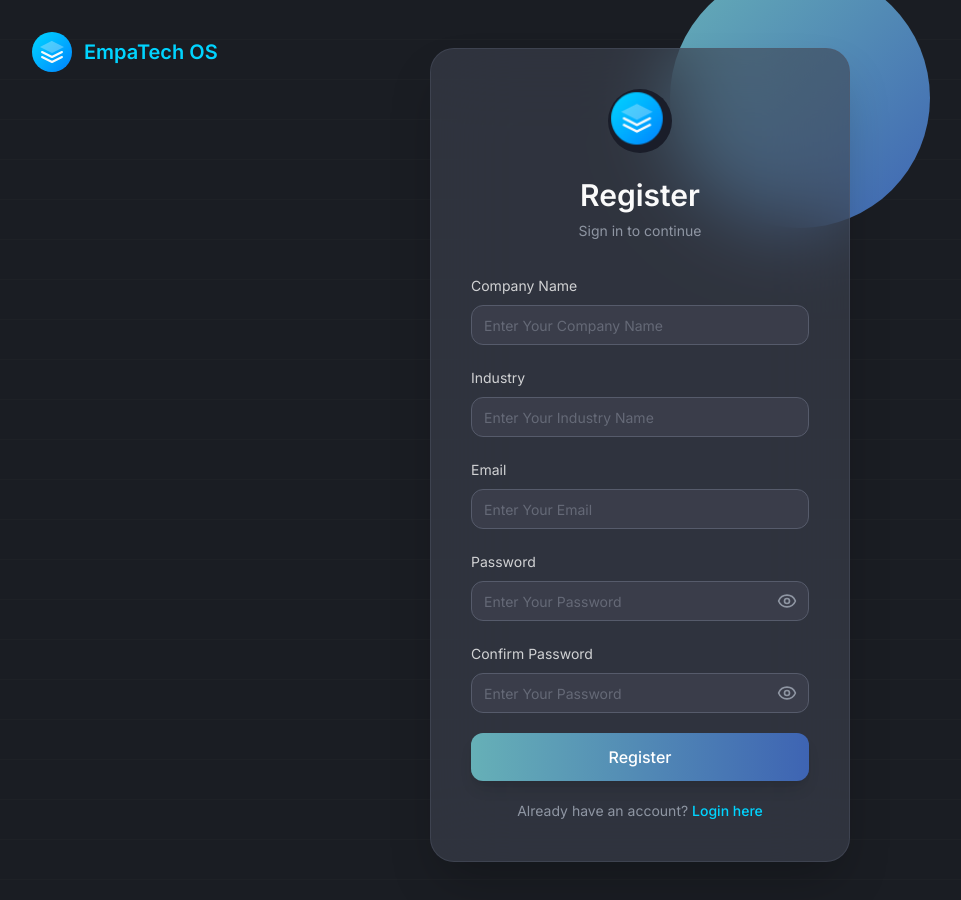
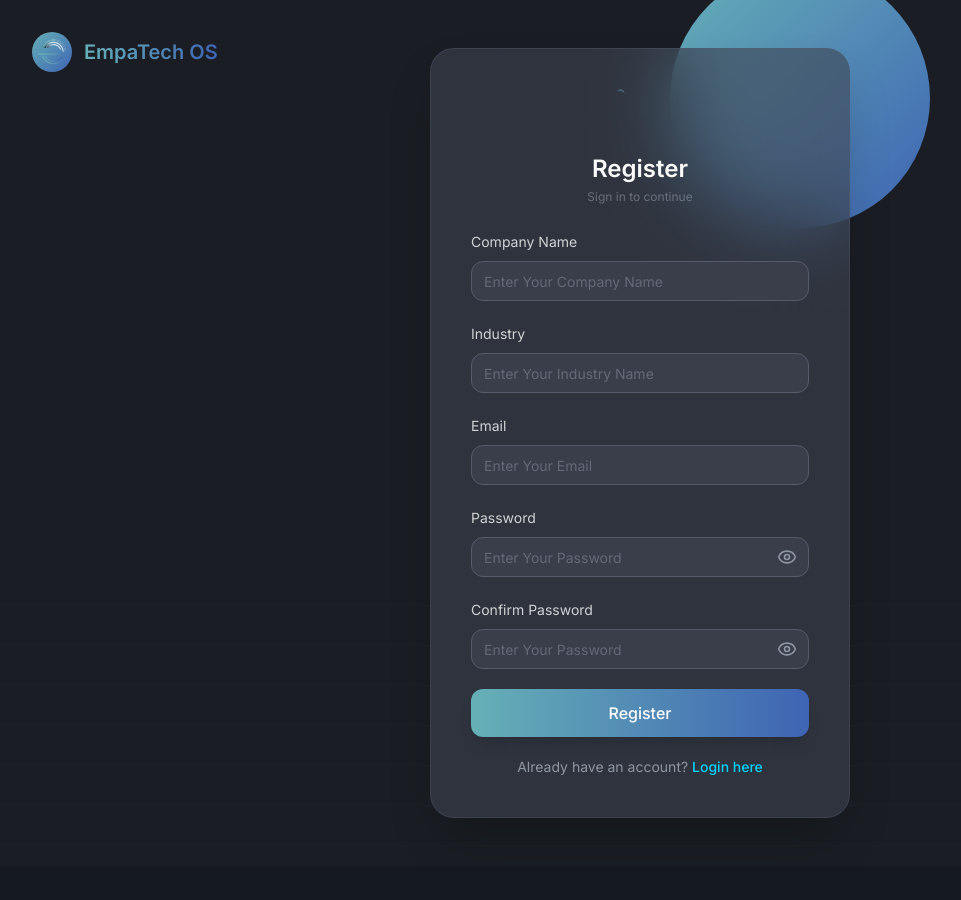
Before and after one commit to MuhammadAslam635/pixel-perfect-sign-19, a React (Vite) app: page /signup in a window 1280 px wide. Shown: the top 900 px of the page, without its empty margins (0-961 px from the left). After the commit the page ends 866 px from the top, so only its background shows below. Built offline with nearby package versions, Linux system fonts and the light colour scheme; the HTML template or start-up script is replaced by a standard one.

Commit message:
Update logo and background styling
Refactor the logo component to use the provided SVG code. Adjust the background lines in the sign-in and sign-up components to appear at the bottom of the page, creating a grounded effect. Also, update the header styling for the registration card.

```diff
--- a/src/components/Logo.tsx
+++ b/src/components/Logo.tsx
@@ -1,21 +1,36 @@
 const Logo = () => {
   return (
     <div className="flex items-center gap-3">
-      <div className="w-10 h-10 rounded-full bg-gradient-to-br from-primary to-secondary flex items-center justify-center relative overflow-hidden">
-        <div className="absolute inset-0 bg-gradient-to-br from-primary/20 to-transparent" />
-        <svg
-          viewBox="0 0 24 24"
-          fill="none"
-          className="w-6 h-6 relative z-10"
-          stroke="currentColor"
-          strokeWidth="2"
-        >
-          <path d="M12 2L2 7L12 12L22 7L12 2Z" fill="currentColor" opacity="0.3" />
-          <path d="M2 17L12 22L22 17" strokeLinecap="round" strokeLinejoin="round" />
-          <path d="M2 12L12 17L22 12" strokeLinecap="round" strokeLinejoin="round" />
+      <div className="w-10 h-10 rounded-full bg-gradient-to-br from-[#66B0B7] to-[#3E64B3] flex items-center justify-center p-1.5">
+        <svg viewBox="0 0 38 34" fill="none" xmlns="http://www.w3.org/2000/svg" className="w-full h-full">
+          <path opacity="0.7" d="M21.2201 3.13507C15.5524 3.13507 10.6715 6.5898 8.58143 11.5076H10.2781C12.2697 7.4627 16.413 4.68417 21.2078 4.68417C27.6746 4.68417 32.9735 9.73717 33.3669 16.0934H33.3424C33.7972 16.4991 34.2767 16.9294 34.7439 17.372C34.8669 17.2367 34.9283 17.0646 34.9283 16.8679C34.9529 9.29457 28.7934 3.13507 21.2201 3.13507ZM21.2201 6.1595C17.2736 6.1595 13.8188 8.31102 11.9624 11.5076H13.8065C15.4786 9.20851 18.1711 7.70859 21.2201 7.70859C24.8592 7.70859 28.0803 9.81093 29.5557 13.0567C29.5557 13.0567 30.2442 13.5361 31.2523 14.3353C31.2646 14.3107 31.2892 14.2984 31.3015 14.2738C31.449 14.0771 31.4859 13.8189 31.4121 13.5853C29.986 9.14703 25.8919 6.1595 21.2201 6.1595ZM21.2201 0C13.7943 0 7.47493 4.8317 5.23735 11.5076H6.87251C9.04862 5.69231 14.6672 1.5368 21.2324 1.5368C29.6786 1.5368 36.5635 8.40937 36.5635 16.8556C36.5635 17.581 36.5143 18.3187 36.4037 19.0317C36.8217 19.4866 37.2274 19.9661 37.5962 20.4333C37.7069 20.3226 37.7806 20.1874 37.8052 20.0399C38.0019 18.9949 38.1003 17.9252 38.1003 16.8556C38.1003 7.56105 30.5269 0 21.2201 0Z" fill="url(#paint0_linear)"/>
+          <path d="M34.3874 26.1625C34.0555 25.9043 33.5637 25.9658 33.3055 26.2977C30.3795 30.0475 25.9781 32.1867 21.2201 32.1867C14.6303 32.1867 8.9995 28.0066 6.84798 22.1545H5.21283C7.43811 28.8673 13.7697 33.7235 21.2201 33.7235C26.4453 33.7235 31.2893 31.363 34.5104 27.2321C34.7809 26.9124 34.7194 26.433 34.3874 26.1625ZM21.2201 0C13.7943 0 7.475 4.8317 5.23741 11.5076H6.87257C9.04868 5.69231 14.6672 1.5368 21.2324 1.5368C29.6787 1.5368 36.5635 8.40937 36.5635 16.8556C36.5635 17.581 36.5144 18.3187 36.4037 19.0317C36.4037 19.0563 36.3914 19.0932 36.3914 19.1178H0.774547C0.344243 19.1178 0 19.462 0 19.8923C0 20.3226 0.344243 20.6669 0.762253 20.6669H36.957C37.1414 20.6792 37.3135 20.6423 37.461 20.5317C37.4979 20.5071 37.5471 20.4702 37.5717 20.4333C37.6823 20.3226 37.7561 20.1874 37.7807 20.0399C37.9774 18.9949 38.0758 17.9252 38.0758 16.8556C38.1003 7.56105 30.527 0 21.2201 0Z" fill="url(#paint1_linear)"/>
+          <path d="M32.2113 23.7773C31.8671 23.5314 31.3753 23.6052 31.1294 23.9617C28.8427 27.1583 25.1421 29.0639 21.2201 29.0639C16.4007 29.0639 12.2329 26.2485 10.2535 22.179H8.5569C10.6347 27.1214 15.5278 30.613 21.2201 30.613C25.6338 30.613 29.8139 28.4615 32.3957 24.8715C32.6416 24.5027 32.5679 24.0232 32.2113 23.7773Z" fill="url(#paint2_linear)"/>
+          <defs>
+            <linearGradient id="paint0_linear" x1="24.8206" y1="11.0304" x2="18.2069" y2="18.8346" gradientUnits="userSpaceOnUse">
+              <stop stopColor="white"/>
+              <stop offset="1"/>
+            </linearGradient>
+            <linearGradient id="paint1_linear" x1="0.351952" y1="14.0232" x2="53.3614" y2="21.2415" gradientUnits="userSpaceOnUse">
+              <stop stopColor="#69B4B7"/>
+              <stop offset="0.1587" stopColor="#66AFB7"/>
+              <stop offset="0.3504" stopColor="#5EA0B6"/>
+              <stop offset="0.5591" stopColor="#5188B6"/>
+              <stop offset="0.7795" stopColor="#3F66B4"/>
+              <stop offset="1" stopColor="#283CB3"/>
+            </linearGradient>
+            <linearGradient id="paint2_linear" x1="-4.28199" y1="18.3786" x2="41.2836" y2="15.6717" gradientUnits="userSpaceOnUse">
+              <stop stopColor="#69B4B7"/>
+              <stop offset="0.1587" stopColor="#66AFB7"/>
+              <stop offset="0.3504" stopColor="#5EA0B6"/>
+              <stop offset="0.5591" stopColor="#5188B6"/>
+              <stop offset="0.7795" stopColor="#3F66B4"/>
+              <stop offset="1" stopColor="#283CB3"/>
+            </linearGradient>
+          </defs>
         </svg>
       </div>
-      <span className="text-xl font-semibold text-primary">EmpaTech OS</span>
+      <span className="text-xl font-semibold bg-gradient-to-r from-[#66B0B7] to-[#3E64B3] bg-clip-text text-transparent">EmpaTech OS</span>
     </div>
   );
 };
--- a/src/components/SignIn.tsx
+++ b/src/components/SignIn.tsx
@@ -42,13 +42,18 @@ const SignIn = () => {
 
   return (
     <div className="min-h-screen w-full relative overflow-hidden bg-[#1a1d23]">
-      {/* Horizontal Lines Background */}
+      {/* Horizontal Lines Background at bottom */}
       <div className="absolute inset-0">
-        <div className="absolute inset-0" style={{
+        <div className="absolute bottom-0 left-0 right-0 h-[300px]" style={{
           backgroundImage: `
-            linear-gradient(transparent 0%, transparent calc(100% - 1px), rgba(255, 255, 255, 0.015) calc(100% - 1px), rgba(255, 255, 255, 0.015) 100%)
-          `,
-          backgroundSize: '100% 40px'
+            repeating-linear-gradient(
+              to bottom,
+              transparent,
+              transparent 39px,
+              rgba(255, 255, 255, 0.02) 39px,
+              rgba(255, 255, 255, 0.02) 40px
+            )
+          `
         }} />
       </div>
 
@@ -68,21 +73,25 @@ const SignIn = () => {
 
           <div className="bg-[#3f4451]/60 backdrop-blur-2xl rounded-3xl p-10 border border-[#565b6b]/40 shadow-2xl">
             {/* Icon */}
-            <div className="flex justify-center mb-6">
-              <div className="w-16 h-16 rounded-full overflow-hidden">
-                <img
-                  src={iconCyan}
-                  alt=""
-                  className="w-full h-full object-cover"
-                />
+            <div className="flex justify-center mb-4">
+              <div className="w-12 h-12">
+                <svg width="48" height="48" viewBox="0 0 222 222" fill="none" xmlns="http://www.w3.org/2000/svg">
+                  <path opacity="0.7" d="M21.2201 3.13507C15.5524 3.13507 10.6715 6.5898 8.58143 11.5076H10.2781C12.2697 7.4627 16.413 4.68417 21.2078 4.68417C27.6746 4.68417 32.9735 9.73717 33.3669 16.0934H33.3424C33.7972 16.4991 34.2767 16.9294 34.7439 17.372C34.8669 17.2367 34.9283 17.0646 34.9283 16.8679C34.9529 9.29457 28.7934 3.13507 21.2201 3.13507ZM21.2201 6.1595C17.2736 6.1595 13.8188 8.31102 11.9624 11.5076H13.8065C15.4786 9.20851 18.1711 7.70859 21.2201 7.70859C24.8592 7.70859 28.0803 9.81093 29.5557 13.0567C29.5557 13.0567 30.2442 13.5361 31.2523 14.3353C31.2646 14.3107 31.2892 14.2984 31.3015 14.2738C31.449 14.0771 31.4859 13.8189 31.4121 13.5853C29.986 9.14703 25.8919 6.1595 21.2201 6.1595ZM21.2201 0C13.7943 0 7.47493 4.8317 5.23735 11.5076H6.87251C9.04862 5.69231 14.6672 1.5368 21.2324 1.5368C29.6786 1.5368 36.5635 8.40937 36.5635 16.8556C36.5635 17.581 36.5143 18.3187 36.4037 19.0317C36.8217 19.4866 37.2274 19.9661 37.5962 20.4333C37.7069 20.3226 37.7806 20.1874 37.8052 20.0399C38.0019 18.9949 38.1003 17.9252 38.1003 16.8556C38.1003 7.56105 30.5269 0 21.2201 0Z" fill="url(#paint0_linear_112_188)"/>
+                  <defs>
+                    <linearGradient id="paint0_linear_112_188" x1="24.8206" y1="11.0304" x2="18.2069" y2="18.8346" gradientUnits="userSpaceOnUse">
+                      <stop stopColor="#66B0B7"/>
+                      <stop offset="1" stopColor="#3E64B3"/>
+                    </linearGradient>
+                  </defs>
+                </svg>
               </div>
             </div>
 
             {/* Title */}
-            <h2 className="text-3xl font-semibold text-center text-foreground mb-2">
+            <h2 className="text-2xl font-semibold text-center text-foreground mb-1">
               Login
             </h2>
-            <p className="text-center text-muted-foreground text-sm mb-8">
+            <p className="text-center text-muted-foreground/60 text-xs mb-6">
               <Link to="/signup" className="hover:text-primary transition-colors">
                 Register to continue
               </Link>
--- a/src/components/SignUp.tsx
+++ b/src/components/SignUp.tsx
@@ -50,13 +50,18 @@ const SignUp = () => {
 
   return (
     <div className="min-h-screen w-full relative overflow-hidden bg-[#1a1d23]">
-      {/* Horizontal Lines Background */}
+      {/* Horizontal Lines Background at bottom */}
       <div className="absolute inset-0">
-        <div className="absolute inset-0" style={{
+        <div className="absolute bottom-0 left-0 right-0 h-[300px]" style={{
           backgroundImage: `
-            linear-gradient(transparent 0%, transparent calc(100% - 1px), rgba(255, 255, 255, 0.015) calc(100% - 1px), rgba(255, 255, 255, 0.015) 100%)
-          `,
-          backgroundSize: '100% 40px'
+            repeating-linear-gradient(
+              to bottom,
+              transparent,
+              transparent 39px,
+              rgba(255, 255, 255, 0.02) 39px,
+              rgba(255, 255, 255, 0.02) 40px
+            )
+          `
         }} />
       </div>
 
@@ -76,21 +81,25 @@ const SignUp = () => {
 
           <div className="bg-[#3f4451]/60 backdrop-blur-2xl rounded-3xl p-10 border border-[#565b6b]/40 shadow-2xl">
             {/* Icon */}
-            <div className="flex justify-center mb-6">
-              <div className="w-16 h-16 rounded-full overflow-hidden">
-                <img
-                  src={iconCyan}
-                  alt=""
-                  className="w-full h-full object-cover"
-                />
+            <div className="flex justify-center mb-4">
+              <div className="w-12 h-12">
+                <svg width="48" height="48" viewBox="0 0 222 222" fill="none" xmlns="http://www.w3.org/2000/svg">
+                  <path opacity="0.7" d="M21.2201 3.13507C15.5524 3.13507 10.6715 6.5898 8.58143 11.5076H10.2781C12.2697 7.4627 16.413 4.68417 21.2078 4.68417C27.6746 4.68417 32.9735 9.73717 33.3669 16.0934H33.3424C33.7972 16.4991 34.2767 16.9294 34.7439 17.372C34.8669 17.2367 34.9283 17.0646 34.9283 16.8679C34.9529 9.29457 28.7934 3.13507 21.2201 3.13507ZM21.2201 6.1595C17.2736 6.1595 13.8188 8.31102 11.9624 11.5076H13.8065C15.4786 9.20851 18.1711 7.70859 21.2201 7.70859C24.8592 7.70859 28.0803 9.81093 29.5557 13.0567C29.5557 13.0567 30.2442 13.5361 31.2523 14.3353C31.2646 14.3107 31.2892 14.2984 31.3015 14.2738C31.449 14.0771 31.4859 13.8189 31.4121 13.5853C29.986 9.14703 25.8919 6.1595 21.2201 6.1595ZM21.2201 0C13.7943 0 7.47493 4.8317 5.23735 11.5076H6.87251C9.04862 5.69231 14.6672 1.5368 21.2324 1.5368C29.6786 1.5368 36.5635 8.40937 36.5635 16.8556C36.5635 17.581 36.5143 18.3187 36.4037 19.0317C36.8217 19.4866 37.2274 19.9661 37.5962 20.4333C37.7069 20.3226 37.7806 20.1874 37.8052 20.0399C38.0019 18.9949 38.1003 17.9252 38.1003 16.8556C38.1003 7.56105 30.5269 0 21.2201 0Z" fill="url(#paint0_linear_112_188)"/>
+                  <defs>
+                    <linearGradient id="paint0_linear_112_188" x1="24.8206" y1="11.0304" x2="18.2069" y2="18.8346" gradientUnits="userSpaceOnUse">
+                      <stop stopColor="#66B0B7"/>
+                      <stop offset="1" stopColor="#3E64B3"/>
+                    </linearGradient>
+                  </defs>
+                </svg>
               </div>
             </div>
 
             {/* Title */}
-            <h2 className="text-3xl font-semibold text-center text-foreground mb-2">
+            <h2 className="text-2xl font-semibold text-center text-foreground mb-1">
               Register
             </h2>
-            <p className="text-center text-muted-foreground text-sm mb-8">
+            <p className="text-center text-muted-foreground/60 text-xs mb-6">
               <Link to="/" className="hover:text-primary transition-colors">
                 Sign in to continue
               </Link>
```
